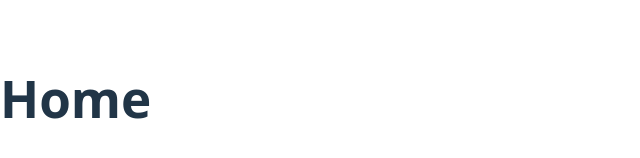
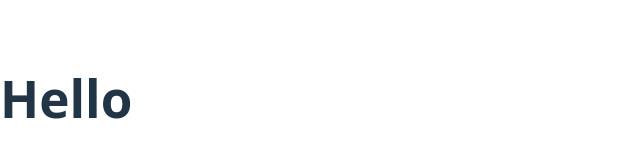
Before and after one commit to brijwonyx/onyx_tyre_frontend, a React (Vite) app: page / in a window 1280 px wide. Shown: the part 302-460 px from the top of the page, without its empty margins (0-640 px from the left). Built offline with nearby package versions, Linux system fonts and the light colour scheme.

Commit message:
just setup only

```diff
--- a/src/App.jsx
+++ b/src/App.jsx
@@ -1,14 +1,11 @@
-import { BrowserRouter, Routes, Route } from "react-router-dom";
-import Home from "./Home/home";
-
+// import AppProvider from "./ContextAPI/AppContext";
+import Routers from "./Roters";
 
 function App() {
   return (
-    <BrowserRouter>
-      <Routes>
-        <Route path="/" element={<Home />} />
-      </Routes>
-    </BrowserRouter>
+    // <AppProvider>
+      <Routers />
+    // </AppProvider>
   );
 }
 
--- /dev/null
+++ b/src/ContextAPI/AppContext.js
@@ -0,0 +1,19 @@
+// import { createContext, useState } from "react";
+
+// export const AppContext = createContext();
+
+// function AppProvider({ children }) {
+//   const [count, setCount] = useState(0);
+
+//   const counter = () => {
+//     setCount(prev => prev + 1);
+//   };
+
+//   return (
+//     <AppContext.Provider value={{ count, counter }}>
+//       {children}
+//     </AppContext.Provider>
+//   );
+// }
+
+// export default AppProvider;
--- /dev/null
+++ b/src/Home/home-controller.ts
@@ -0,0 +1,11 @@
+import { useState } from "react";
+
+const useHomeController = () => {
+    const [text, setText] = useState("Hello")
+    return{
+        text,
+        setText
+    }
+};
+
+export default useHomeController;
--- a/src/Home/home.jsx
+++ b/src/Home/home.jsx
@@ -1,8 +1,16 @@
-const Home = () =>{
-    return (
-        <>
-            <h1>Home</h1>
-        </>
-    )
-}
+// import { useContext } from "react";
+// import { AppContext } from "../ContextAPI/AppContext";
+import useHomeController from "./home-controller";
+
+const Home = () => {
+  const { text } = useHomeController();
+  // const { count, counter } = useContext(AppContext);
+
+  return (
+    <>
+      <h1>{text}</h1>
+    </>
+  );
+};
+
 export default Home;
--- /dev/null
+++ b/src/Roters/index.jsx
@@ -0,0 +1,14 @@
+import { BrowserRouter, Routes, Route } from "react-router-dom";
+import Home from "../Home/home";
+
+function Routers() {
+  return (
+    <BrowserRouter>
+      <Routes>
+        <Route path="/" element={<Home />} />
+      </Routes>
+    </BrowserRouter>
+  );
+}
+
+export default Routers;
```
Also changed, not shown: 1 other file (tests, documents, lock files or other folders).
